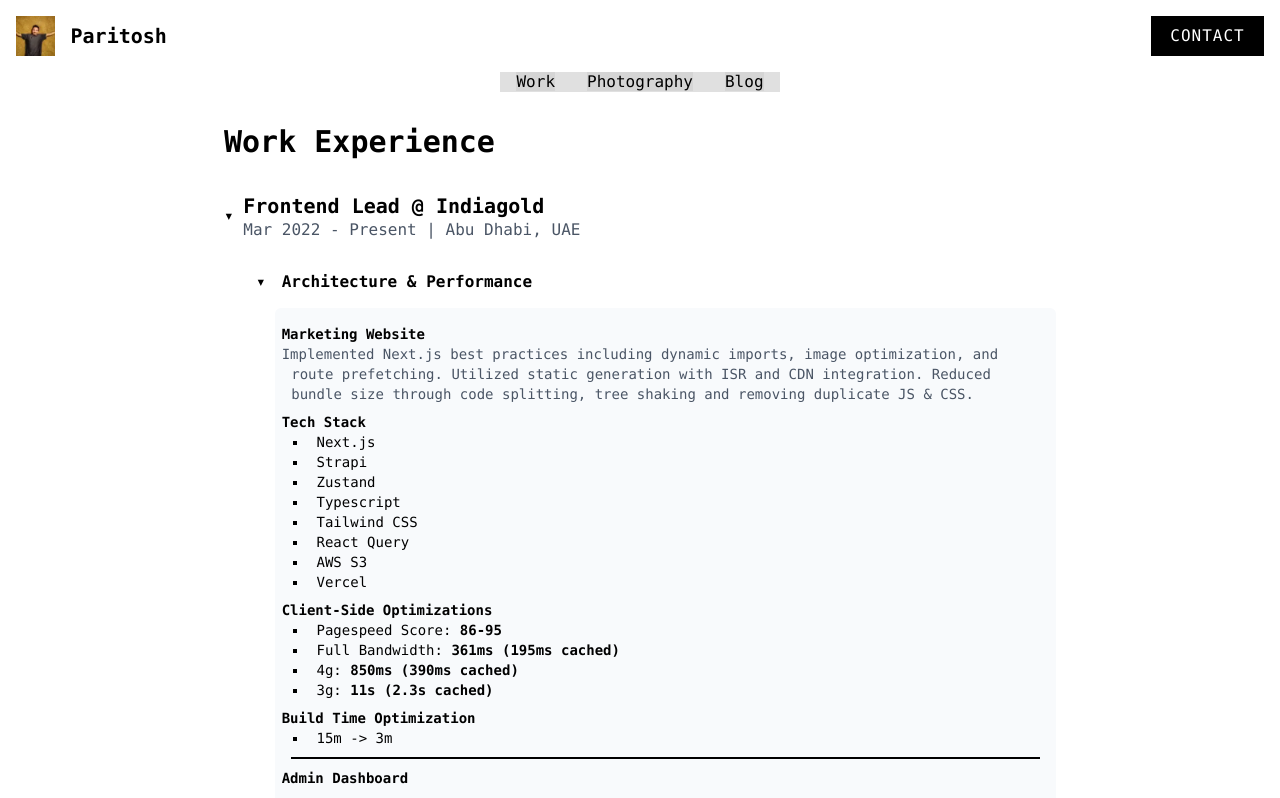
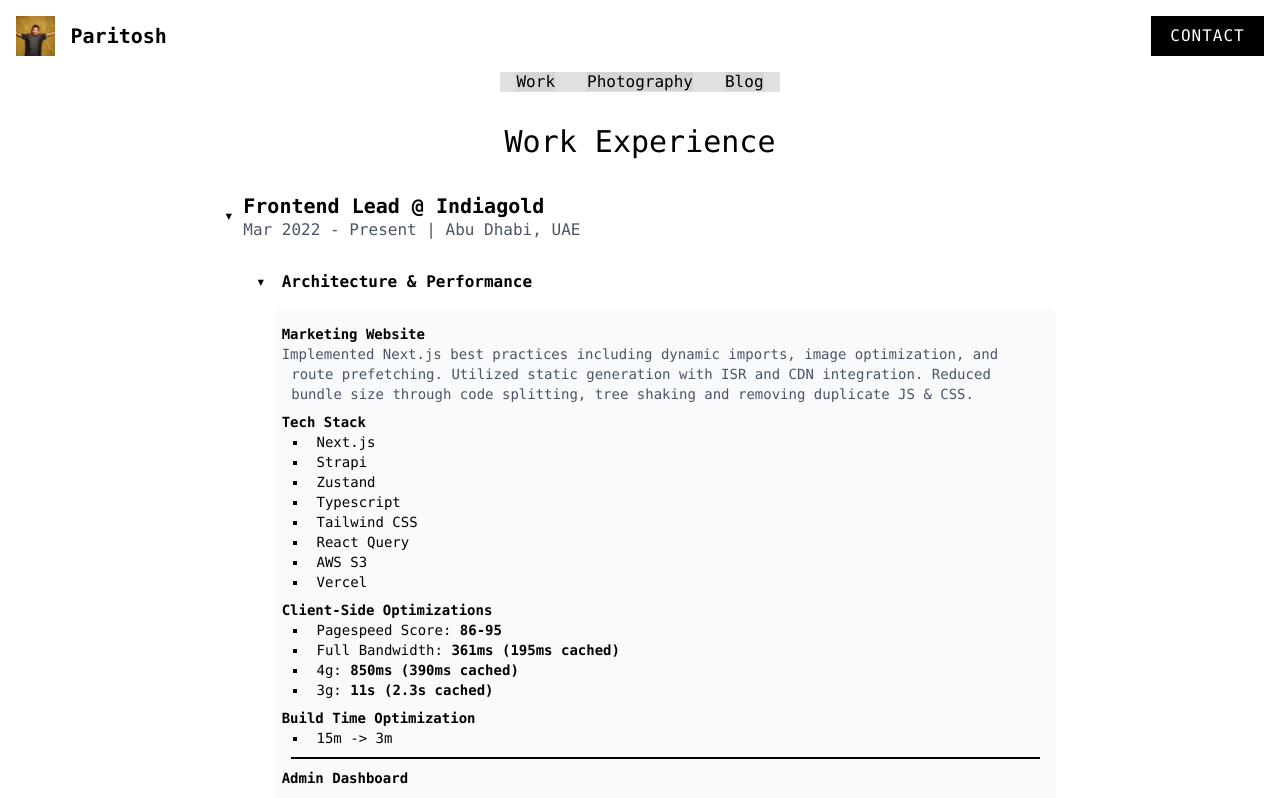
Before and after one commit to ParfectShot/paritosh-yadav, a Next.js app: page /work in a window 1280 px wide. Shown: the top 798 px of the page. Built offline with nearby package versions, Linux system fonts and the light colour scheme; a web font is replaced by a local one.

Commit message:
work title stle updated

```diff
--- a/app/work/page.tsx
+++ b/app/work/page.tsx
@@ -5,7 +5,7 @@ import ListItem from '@root/components/ListItem';
 export default function WorkPage() {
   return (
     <main className="p-4 max-w-4xl mx-auto md:p-8">
-      <h1 className="text-3xl font-bold mb-8">Work Experience</h1>
+      <h1 className="text-3xl mb-8 text-center">Work Experience</h1>
 
       <Accordion
         title={
```
